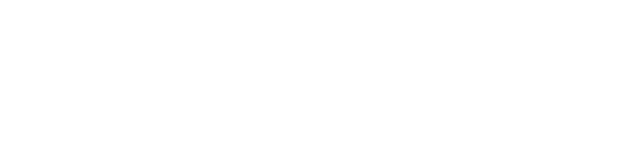
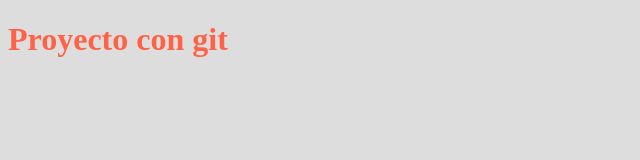
Before and after one commit to bvdDiaz/CursoGit, a plain HTML site: page index.html in a window 1280 px wide. Shown: the whole page, without its empty margins (0-640 px from the left). Drawn offline with Linux system fonts and the light colour scheme.

Commit message:
Parrafo y tamaño de fuente

```diff
--- /dev/null
+++ b/css/style.css
@@ -0,0 +1,5 @@
+body {
+   background-color: #ddd
+}
+
+h1 {color: tomato;}
--- a/index.html
+++ b/index.html
@@ -3,10 +3,11 @@
 <head>
    <title>Aprendiendo Git</title>
    <meta charset="UTF-8">
+   <link rel="stylesheet" type="text/css" href="css/style.css">
    <meta http-equiv="X-UA-Compatible" content="IE=edge">
    <meta name="viewport" content="width=device-width, initial-scale=1.0">
 </head>
 <body>
-
+   <h1>Proyecto con git</h1>
 </body>
 </html>
```
Also changed, not shown: js/script.js (added).
